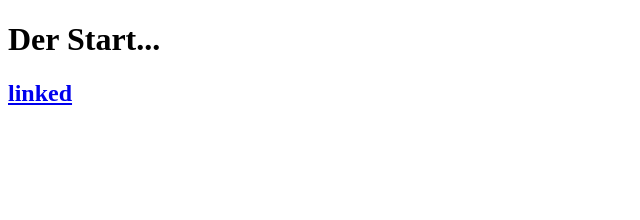
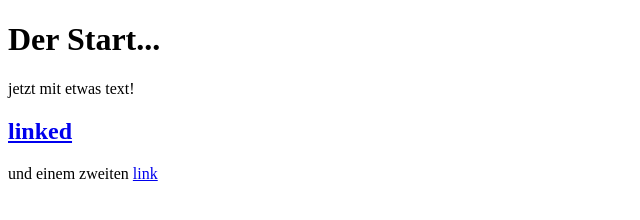
Before and after one commit to pgroeber/gittest, a plain HTML site: page index.html in a window 1280 px wide. Shown: the whole page, without its empty margins (0-640 px from the left). Drawn offline with Linux system fonts and the light colour scheme.

Commit message:
erweitert index.html

```diff
--- a/index.html
+++ b/index.html
@@ -1,11 +1,14 @@
 <!DOCTYPE html>
 <head>
    <meta charset="utf-8">
-<title>version 1.0</title>
+<title>version 1.1</title>
 </head>
 
 <body>
 <h1>Der Start...</h1>
+<p>jetzt mit etwas text!</p>
 <h2><a href="linked.html">linked</a></h2>
+
+<p>und einem zweiten <a href="linked.html">link</a></p>
 </body>
 </html>
```
